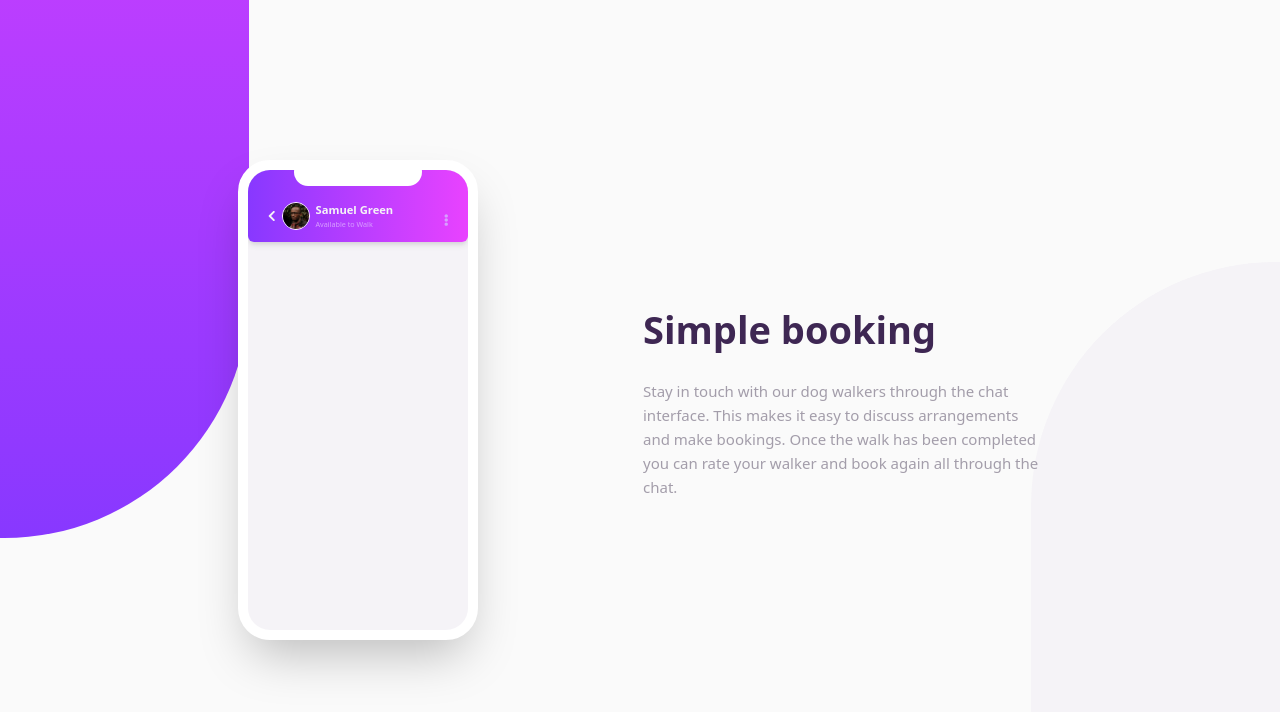
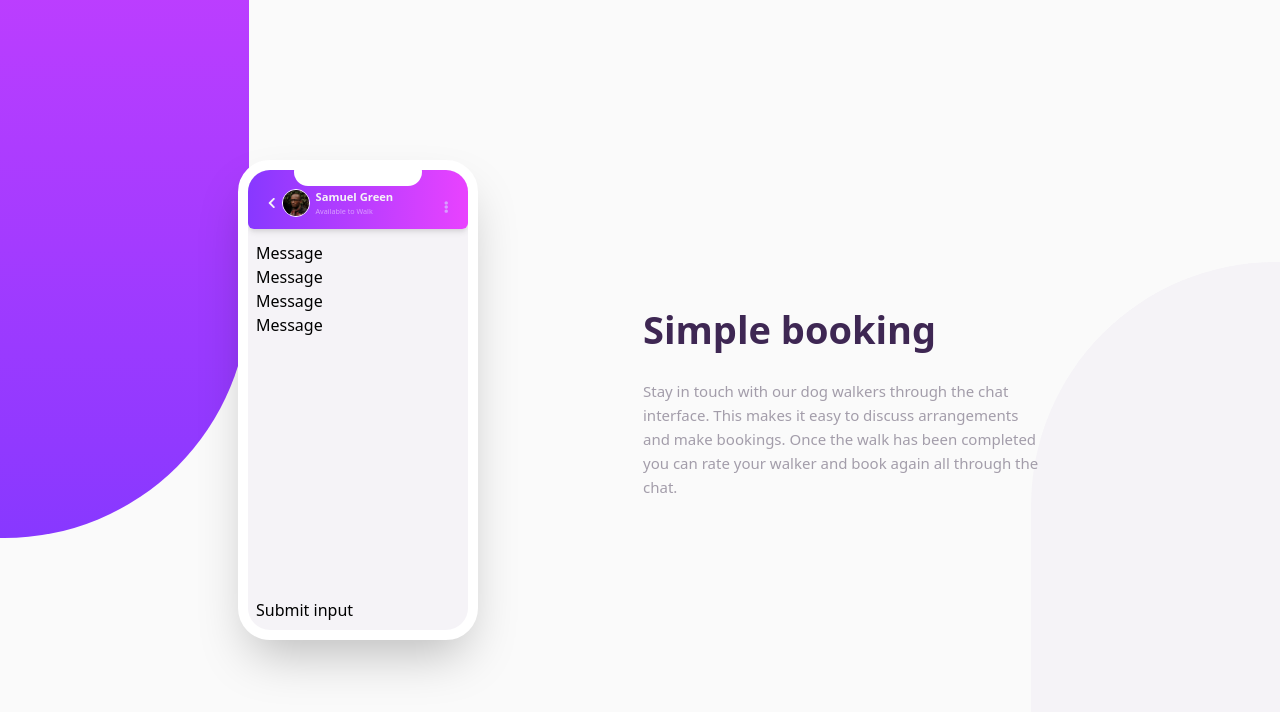
Before and after one commit to bryanmagalong/chat-app-css-react, a React (Create React App) app: page / in a window 1280 px wide. Shown: the top 712 px of the page. Built offline with nearby package versions, Linux system fonts and the light colour scheme.

Commit message:
feat: add ChatSection and SubmitInput on display

```diff
--- a/src/components/MobilePreview/ChatSection.js
+++ b/src/components/MobilePreview/ChatSection.js
@@ -1,5 +1,7 @@
 import React from 'react';
 
-const ChatSection = ({ children }) => <div>{children}</div>;
+const ChatSection = ({ children }) => (
+  <div className="h-full px-2 py-3">{children}</div>
+);
 
 export default ChatSection;
--- a/src/components/MobilePreview/MobileFrame.js
+++ b/src/components/MobilePreview/MobileFrame.js
@@ -1,7 +1,7 @@
 import React from 'react';
 
 const MobileFrame = ({ children }) => (
-  <div className="relative w-60 h-frame mx-auto lg:m-0 shadow-2xl border-frame rounded-frame border-white bg-light-grayish-violet overflow-x-hidden">
+  <div className="relative flex flex-col justify-between w-60 h-frame mx-auto lg:m-0 shadow-2xl border-frame rounded-frame border-white bg-light-grayish-violet overflow-x-hidden">
     {children}
   </div>
 );
--- a/src/components/MobilePreview/SubmitInput.js
+++ b/src/components/MobilePreview/SubmitInput.js
@@ -1,5 +1,7 @@
 import React from 'react';
 
-const SubmitInput = ({ children }) => <div>Submit input</div>;
+const SubmitInput = ({ children }) => (
+  <div className="px-2 pb-2">Submit input</div>
+);
 
 export default SubmitInput;
--- a/src/components/MobilePreview/index.js
+++ b/src/components/MobilePreview/index.js
@@ -2,10 +2,19 @@ import React from 'react';
 
 import MobileFrame from './MobileFrame';
 import MobileHeader from '../../components/MobileHeader';
+import ChatSection from './ChatSection';
+import SubmitInput from './SubmitInput';
 
 const MobilePreview = () => (
   <MobileFrame>
     <MobileHeader />
+    <ChatSection>
+      <p>Message</p>
+      <p>Message</p>
+      <p>Message</p>
+      <p>Message</p>
+    </ChatSection>
+    <SubmitInput />
   </MobileFrame>
 );
 
```
